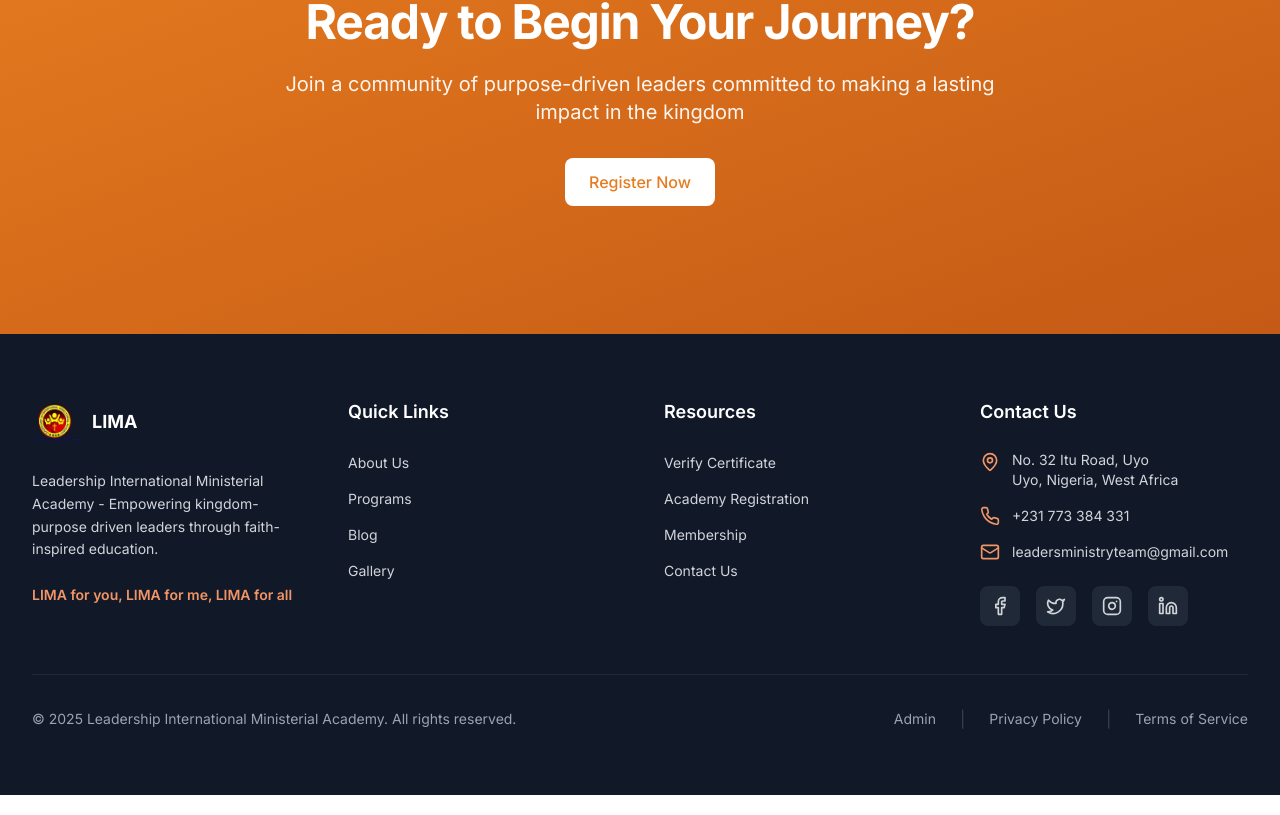
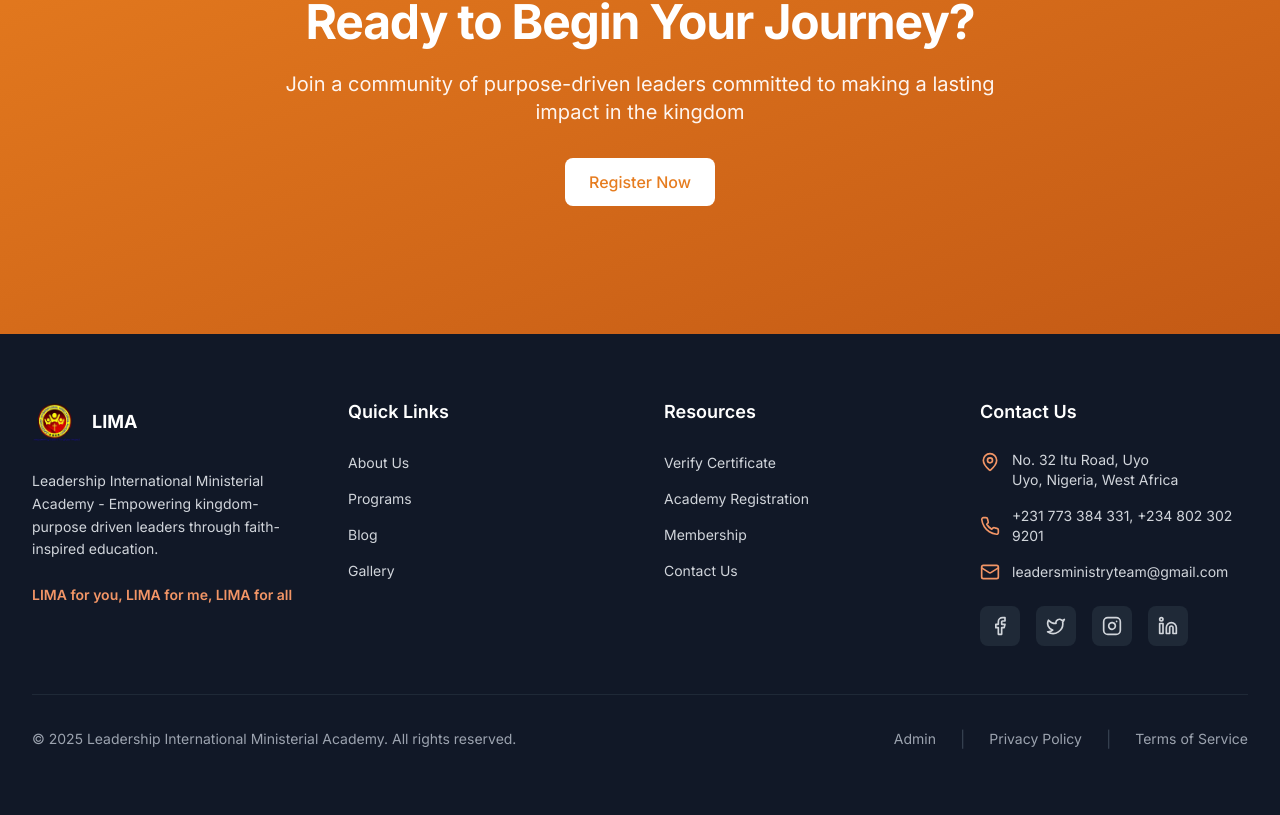
Before and after one commit to V-007-007/lima-website, a Next.js app: page / in a window 1280 px wide. Shown: the part 3111-3926 px from the top of the page. Built offline with nearby package versions, Linux system fonts and the light colour scheme; a web font is replaced by a local one.

Commit message:
Update Footer.tsx

```diff
--- a/src/components/Footer.tsx
+++ b/src/components/Footer.tsx
@@ -99,7 +99,7 @@ export default function Footer() {
               <li className="flex items-center space-x-3">
                 <Phone className="w-5 h-5 text-primary-400 flex-shrink-0" />
                 <a href="tel:+1234567890" className="text-sm hover:text-primary-400 transition-colors">
-                  +231 773 384 331
+                  +231 773 384 331, +234 802 302 9201
                 </a>
               </li>
               <li className="flex items-center space-x-3">
```
